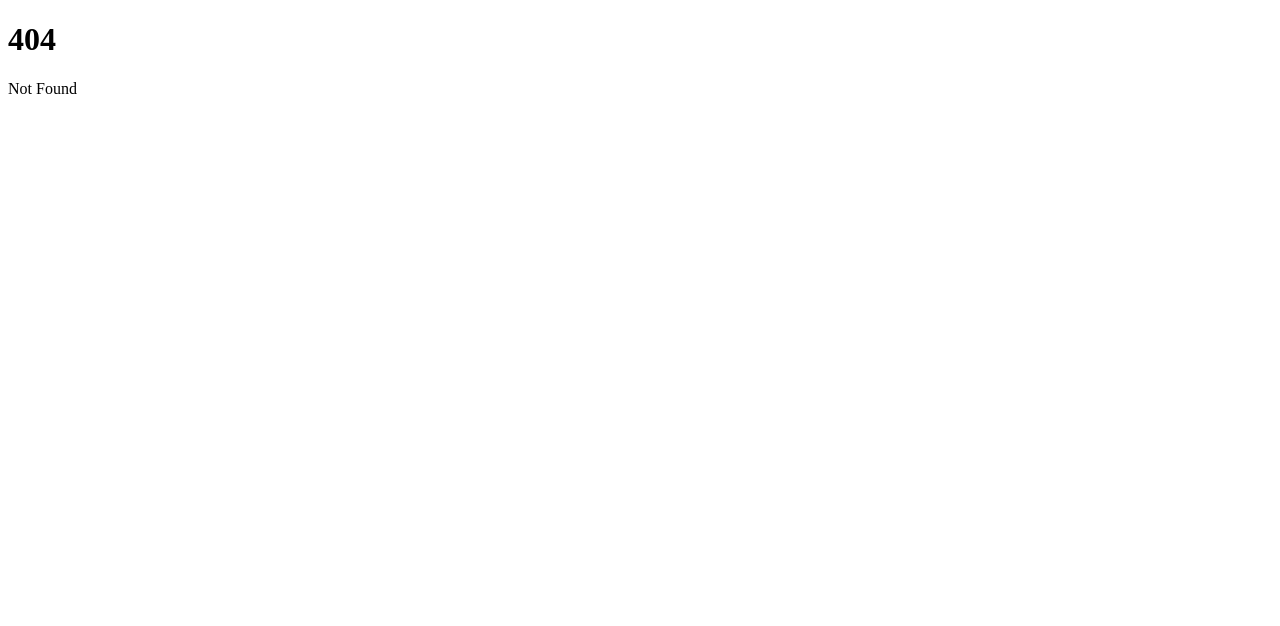
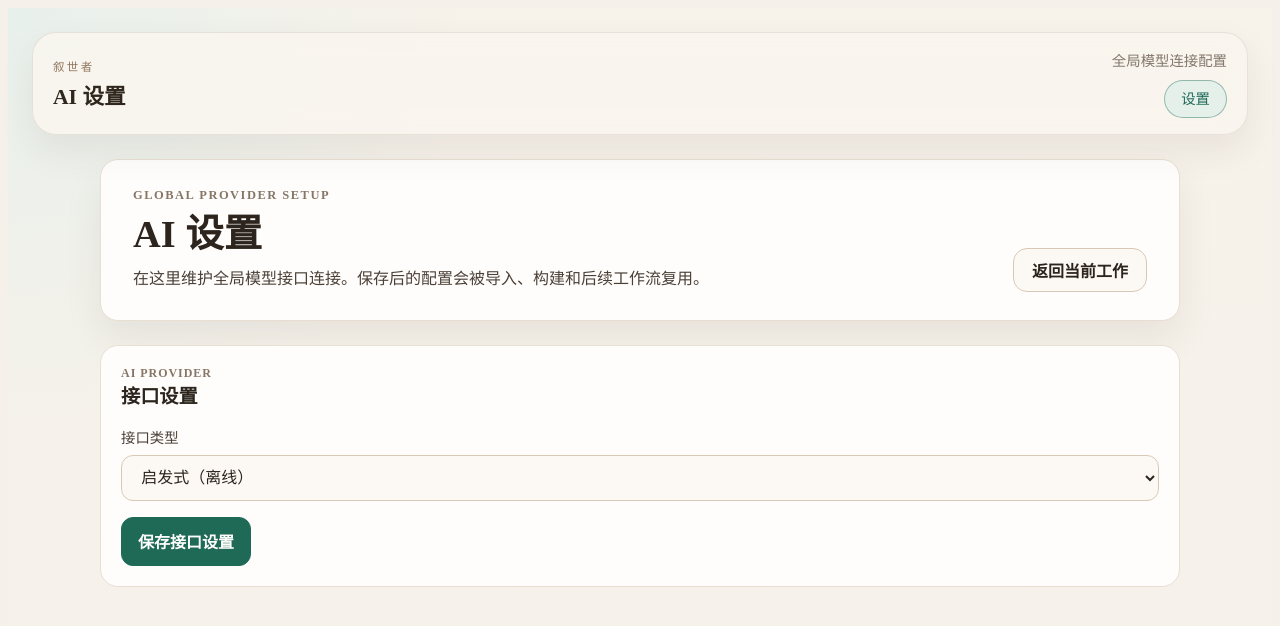
Before and after one commit to tsaizihao/nova-narrative, a SvelteKit app: page /settings in a window 1280 px wide. Before the commit this address had no page. Shown: the top 626 px of the page. Built offline with nearby package versions, Linux system fonts and the light colour scheme.

Commit message:
feat: add dedicated ai settings route

```diff
--- /dev/null
+++ b/src/routes/settings/+page.svelte
@@ -0,0 +1,292 @@
+<script lang="ts">
+  import { goto } from '$app/navigation';
+  import { onMount } from 'svelte';
+
+  import AiSettingsPanel from '$lib/components/AiSettingsPanel.svelte';
+  import WorkspaceTopbar from '$lib/components/WorkspaceTopbar.svelte';
+  import * as settingsBackend from '$lib/modules/settings/backend';
+  import type { AiProviderKind, AppAiSettingsSnapshot, SaveAiSettingsInput } from '$lib/types';
+
+  let error = '';
+  let busy = false;
+  let aiSettings: AppAiSettingsSnapshot = {
+    selected_provider: 'heuristic',
+    openai_compatible: {
+      base_url: '',
+      model: '',
+      has_api_key: false
+    },
+    openrouter: {
+      base_url: 'https://openrouter.ai/api/v1',
+      model: '',
+      has_api_key: false
+    }
+  };
+  let aiDraft: SaveAiSettingsInput = {
+    selected_provider: 'heuristic',
+    openai_compatible: {
+      base_url: '',
+      model: '',
+      api_key: ''
+    },
+    openrouter: {
+      base_url: 'https://openrouter.ai/api/v1',
+      model: '',
+      api_key: ''
+    }
+  };
+
+  function syncAiDraft(snapshot: AppAiSettingsSnapshot) {
+    aiDraft = {
+      selected_provider: snapshot.selected_provider,
+      openai_compatible: {
+        base_url: snapshot.openai_compatible.base_url,
+        model: snapshot.openai_compatible.model,
+        api_key: ''
+      },
+      openrouter: {
+        base_url: snapshot.openrouter.base_url || 'https://openrouter.ai/api/v1',
+        model: snapshot.openrouter.model,
+        api_key: ''
+      }
+    };
+  }
+
+  function updateAiProvider(provider: AiProviderKind) {
+    aiDraft = {
+      ...aiDraft,
+      selected_provider: provider,
+      openrouter: {
+        ...aiDraft.openrouter,
+        base_url: aiDraft.openrouter.base_url || 'https://openrouter.ai/api/v1'
+      }
+    };
+  }
+
+  function updateActiveAiField(field: 'base_url' | 'model' | 'api_key', value: string) {
+    if (aiDraft.selected_provider === 'openrouter') {
+      aiDraft = {
+        ...aiDraft,
+        openrouter: {
+          ...aiDraft.openrouter,
+          [field]: value
+        }
+      };
+      return;
+    }
+
+    aiDraft = {
+      ...aiDraft,
+      openai_compatible: {
+        ...aiDraft.openai_compatible,
+        [field]: value
+      }
+    };
+  }
+
+  async function loadAiSettings() {
+    busy = true;
+    error = '';
+
+    try {
+      aiSettings = await settingsBackend.getAiSettings();
+      syncAiDraft(aiSettings);
+    } finally {
+      busy = false;
+    }
+  }
+
+  async function persistAiSettings() {
+    busy = true;
+    error = '';
+
+    try {
+      aiSettings = await settingsBackend.saveAiSettings(aiDraft);
+      syncAiDraft(aiSettings);
+    } catch (caught) {
+      error = caught instanceof Error ? caught.message : '保存 AI 接口设置失败';
+    } finally {
+      busy = false;
+    }
+  }
+
+  async function clearProviderApiKey(provider: AiProviderKind) {
+    if (provider === 'heuristic') return;
+
+    busy = true;
+    error = '';
+
+    try {
+      aiSettings = await settingsBackend.clearProviderApiKey(provider);
+      syncAiDraft(aiSettings);
+    } catch (caught) {
+      error = caught instanceof Error ? caught.message : '清除 API key 失败';
+    } finally {
+      busy = false;
+    }
+  }
+
+  onMount(() => {
+    void loadAiSettings().catch((caught) => {
+      error = caught instanceof Error ? caught.message : '加载 AI 设置失败';
+    });
+  });
+</script>
+
+<svelte:head>
+  <title>AI 设置</title>
+</svelte:head>
+
+<div class="settings-route">
+  <WorkspaceTopbar
+    eyebrow="叙世者"
+    title="AI 设置"
+    metaLabel="全局模型连接配置"
+    phase="import"
+    labels={['导入', '构建', '审阅', '游玩']}
+    showStepper={false}
+    showSettingsAction={true}
+    settingsActive={true}
+  />
+
+  <main class="settings-shell">
+    <section class="intro-panel">
+      <div class="intro-copy">
+        <p class="eyebrow">Global Provider Setup</p>
+        <h1>AI 设置</h1>
+        <p>
+          在这里维护全局模型接口连接。保存后的配置会被导入、构建和后续工作流复用。
+        </p>
+      </div>
+
+      <button type="button" class="back-action" on:click={() => goto('/')}>
+        返回当前工作
+      </button>
+    </section>
+
+    <AiSettingsPanel
+      {aiSettings}
+      {aiDraft}
+      {busy}
+      {error}
+      on:updateAiProvider={(event) => updateAiProvider(event.detail)}
+      on:updateAiBaseUrl={(event) => updateActiveAiField('base_url', event.detail)}
+      on:updateAiModel={(event) => updateActiveAiField('model', event.detail)}
+      on:updateAiApiKey={(event) => updateActiveAiField('api_key', event.detail)}
+      on:saveAiSettings={persistAiSettings}
+      on:clearProviderApiKey={(event) => clearProviderApiKey(event.detail)}
+    />
+  </main>
+</div>
+
+<style>
+  :global(body) {
+    background: #f5f1ea;
+  }
+
+  .settings-route {
+    min-height: 100vh;
+    padding: 24px;
+    background:
+      radial-gradient(circle at top left, rgba(228, 240, 236, 0.78), transparent 30%),
+      linear-gradient(180deg, #f7f2ea 0%, #f5f1ea 100%);
+  }
+
+  .settings-shell {
+    display: grid;
+    gap: 24px;
+    max-width: 1080px;
+    margin: 24px auto 0;
+  }
+
+  .intro-panel {
+    display: flex;
+    align-items: flex-end;
+    justify-content: space-between;
+    gap: 24px;
+    padding: 28px 32px;
+    border: 1px solid #e8ded2;
+    border-radius: 18px;
+    background: #fffdfc;
+    box-shadow: 0 18px 38px rgba(70, 54, 39, 0.08);
+  }
+
+  .intro-copy {
+    display: grid;
+    gap: 10px;
+    max-width: 640px;
+  }
+
+  .eyebrow {
+    margin: 0;
+    color: #867666;
+    font-size: 0.78rem;
+    font-weight: 600;
+    letter-spacing: 0.12em;
+    text-transform: uppercase;
+  }
+
+  h1 {
+    margin: 0;
+    color: #2c241d;
+    font-family: 'Iowan Old Style', 'Songti SC', serif;
+    font-size: clamp(2rem, 3vw, 2.4rem);
+    line-height: 1.1;
+  }
+
+  .intro-copy p:last-child {
+    margin: 0;
+    color: #4b4036;
+    font-size: 1rem;
+    line-height: 1.7;
+  }
+
+  .back-action {
+    flex: none;
+    min-height: 44px;
+    padding: 0 18px;
+    border: 1px solid #d8c9b7;
+    border-radius: 14px;
+    background: #fcf9f4;
+    color: #2c241d;
+    font: inherit;
+    font-weight: 600;
+    cursor: pointer;
+    transition:
+      border-color 160ms ease,
+      background-color 160ms ease,
+      transform 160ms ease;
+  }
+
+  .back-action:hover {
+    border-color: #bba58c;
+    background: #f7f2ea;
+    transform: translateY(-1px);
+  }
+
+  .back-action:focus-visible {
+    outline: none;
+    border-color: #1f6a57;
+    box-shadow: 0 0 0 3px rgba(31, 106, 87, 0.14);
+  }
+
+  @media (max-width: 720px) {
+    .settings-route {
+      padding: 16px;
+    }
+
+    .settings-shell {
+      margin-top: 16px;
+    }
+
+    .intro-panel {
+      display: grid;
+      padding: 24px;
+    }
+
+    .back-action {
+      width: 100%;
+      justify-self: stretch;
+    }
+  }
+</style>
```
Also changed, not shown: 1 other file (tests, documents, lock files or other folders).
